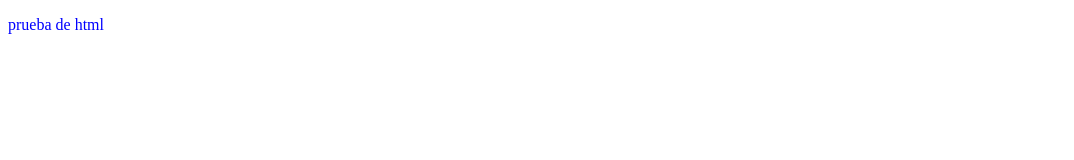
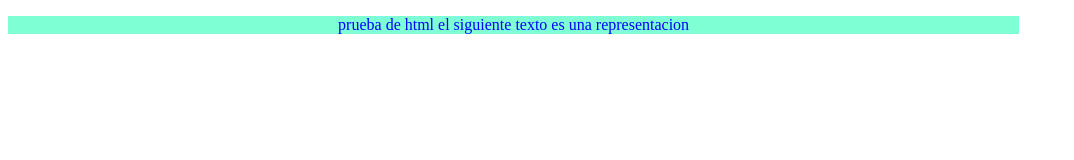
Before and after one commit to RAM-Hat/PRIMER-HTML, a plain HTML site: page Index.html in a window 1280 px wide. Shown: the whole page, without its empty margins (0-1074 px from the left). Drawn offline with Linux system fonts and the light colour scheme.

Commit message:
prueba de colores y centro

```diff
--- a/Index.html
+++ b/Index.html
@@ -10,8 +10,13 @@
     <style>
     p{
         color:blue;
+        background-color: aquamarine;
+        height: 50%;
+        width: 80%;
+        text-align: center;
+        align-self: center;
     }
     </style>
-    <p>prueba de html</p>
+    <p>prueba de html el siguiente texto es una representacion</p>
 </body>
 </html>
```
